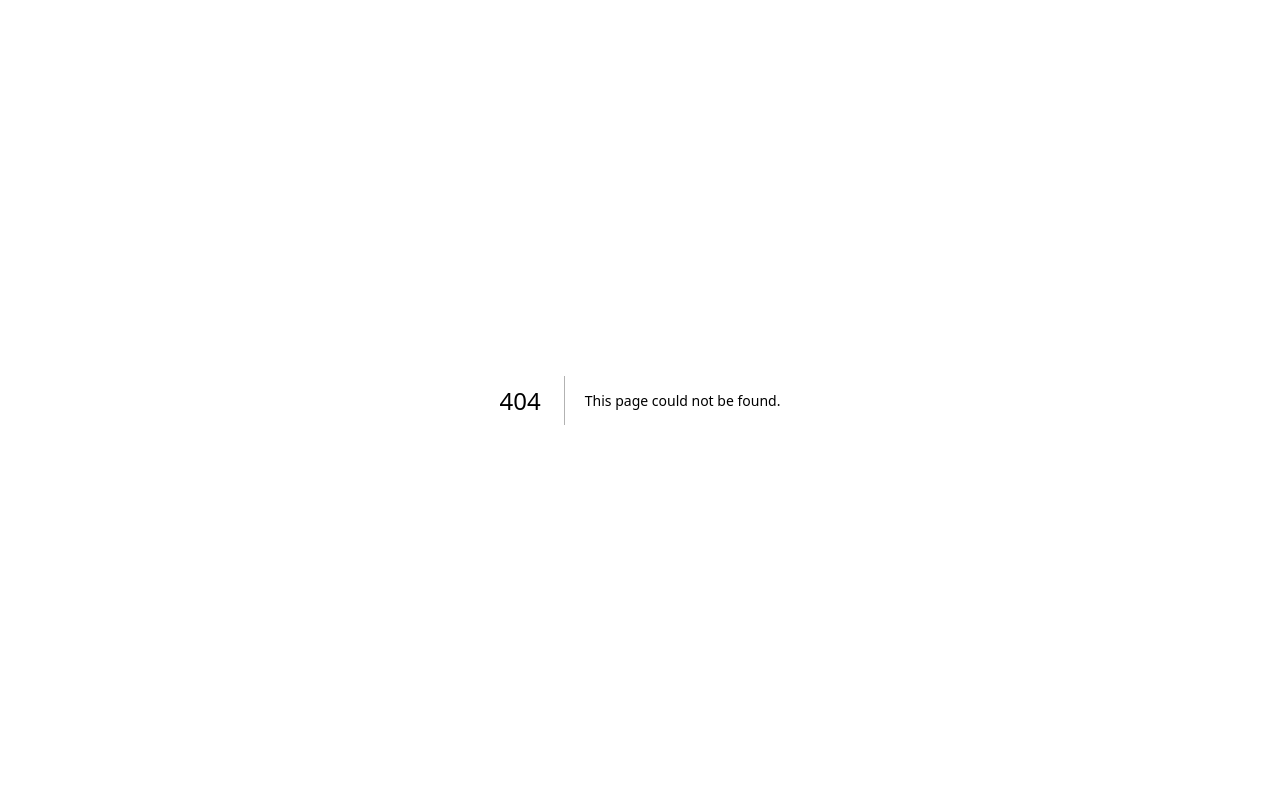
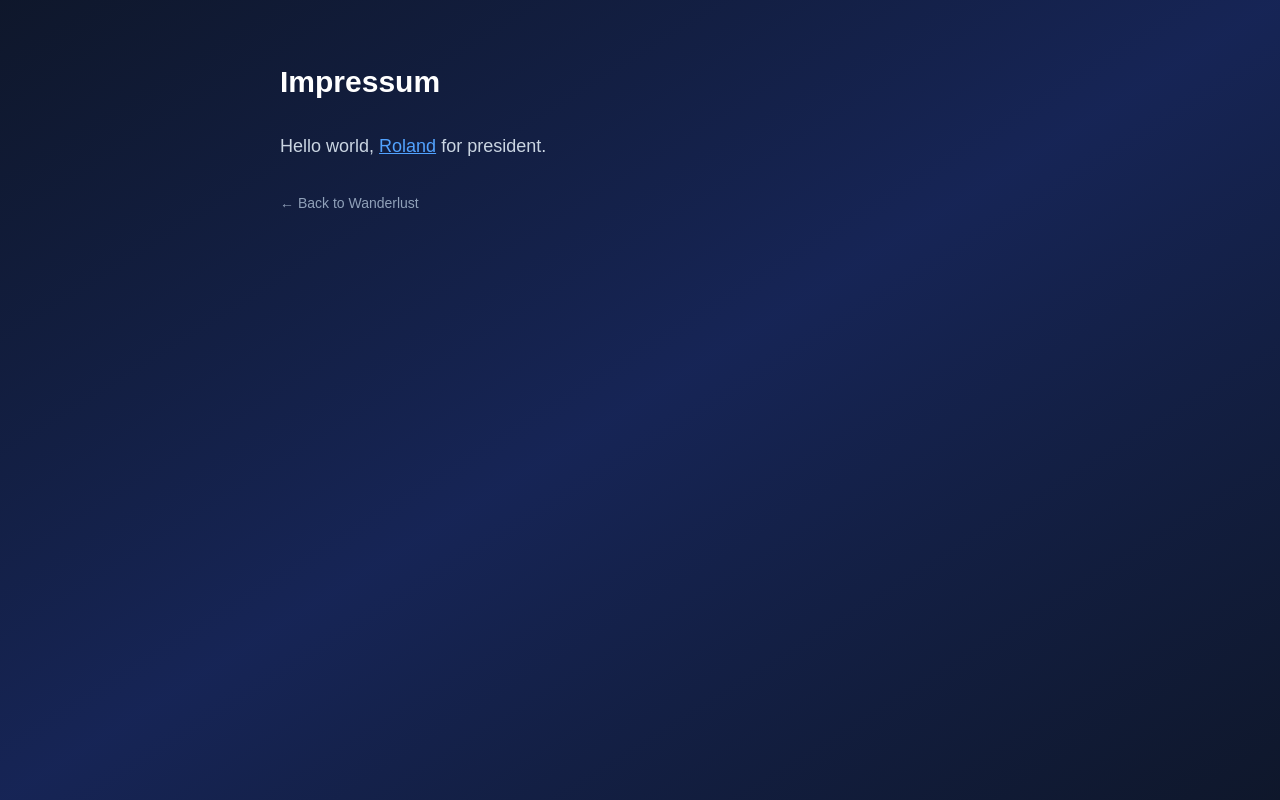
Before and after one commit to lordsaar/wanderlust-frontend, a Next.js app: page /impressum in a window 1280 px wide. Before the commit this address had no page. Built offline with nearby package versions, Linux system fonts and the light colour scheme.

Commit message:
feat: add Impressum page and footer link

```diff
--- /dev/null
+++ b/app/impressum/page.tsx
@@ -0,0 +1,27 @@
+export default function Impressum() {
+  return (
+    <main className="min-h-screen bg-gradient-to-br from-slate-900 via-blue-950 to-slate-900 text-white">
+      <div className="max-w-3xl mx-auto px-6 py-16">
+        <h1 className="text-3xl font-bold mb-8 text-white">Impressum</h1>
+        <p className="text-slate-300 text-lg leading-relaxed">
+          Hello world,{' '}
+
+            <a href="https://www.linkedin.com/in/rolandschaar"
+            target="_blank"
+            rel="noopener noreferrer"
+            className="text-blue-400 hover:text-blue-300 underline transition-colors"
+          >
+            Roland
+          </a>{' '}
+          for president.
+        </p>
+
+          <a href="/"
+          className="inline-block mt-8 text-slate-400 hover:text-white transition-colors text-sm"
+        >
+          ← Back to Wanderlust
+        </a>
+      </div>
+    </main>
+  );
+}
--- a/app/page.tsx
+++ b/app/page.tsx
@@ -170,6 +170,12 @@ export default function Home() {
         )}
 
       </div>
+     {/* Footer */}
+      <footer className="text-center mt-12 mb-8 text-slate-500 text-sm">
+        <a href="/impressum" className="hover:text-slate-300 transition-colors">
+          Impressum
+        </a>
+      </footer>
     </main>
   );
 }
```
